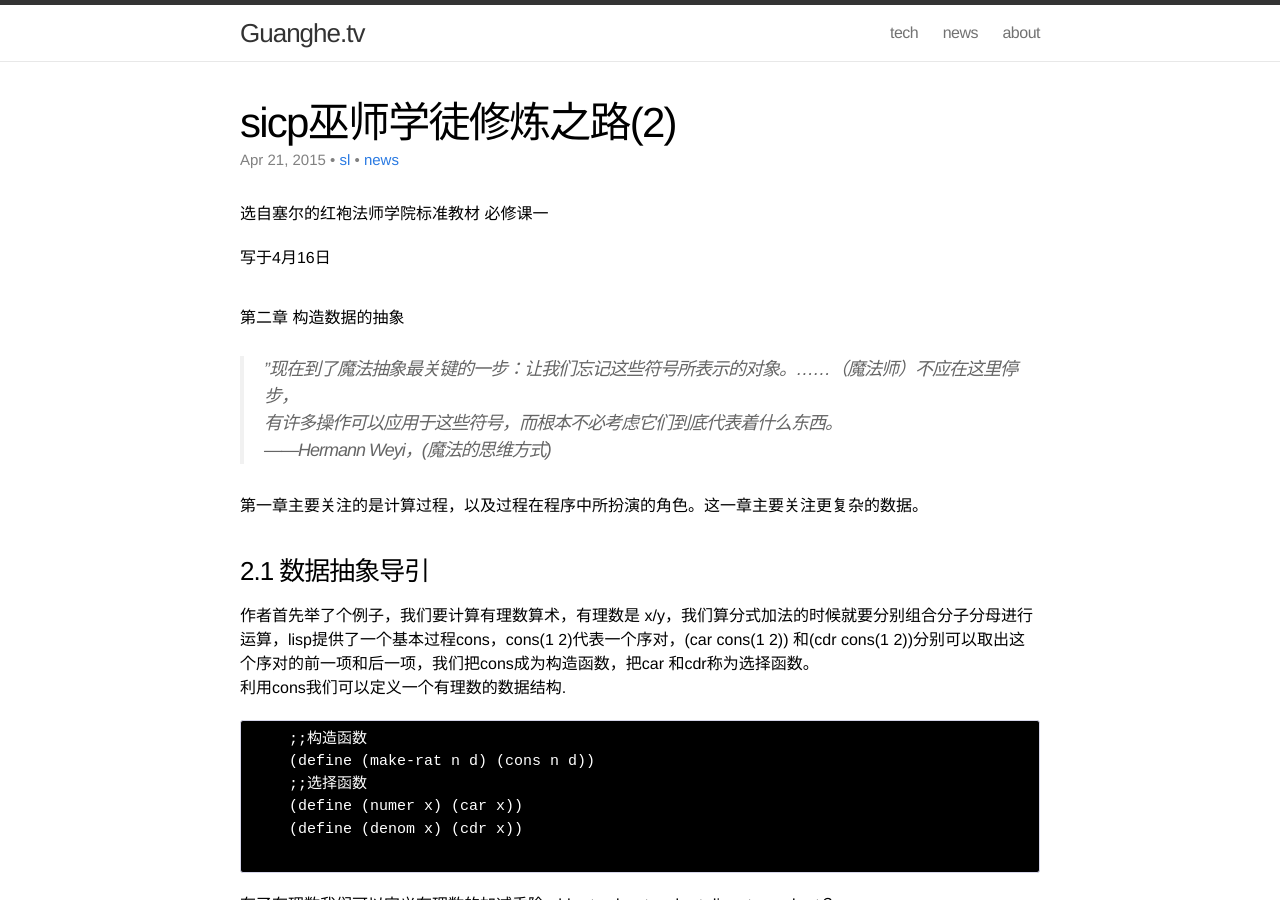
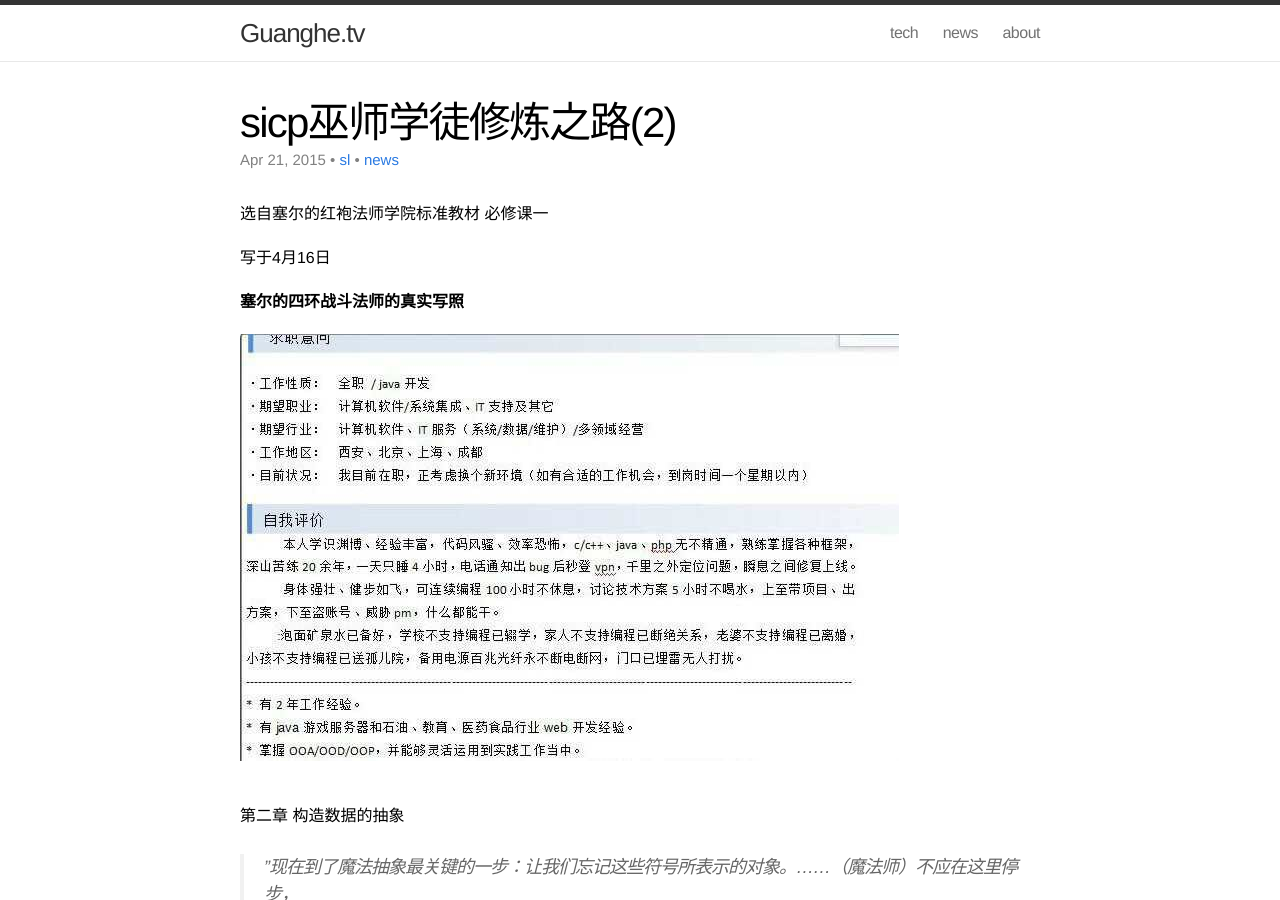
Before and after one commit to guanghetv/guanghetv.github.io, a Jekyll site: the page built from _posts/2015-04-21-How-to-Become-a-Wizard-in-Real-world(2).markdown, in a window 1280 px wide and 900 px high. Built offline with Jekyll 4.4.1, drawn with Linux system fonts in a browser that asks for light colours; Markdown is read by kramdown in place of the engine named in the settings; comment, search, counter and statistics services are not loaded.

Commit message:
add picture

```diff
--- a/_posts/2015-04-21-How-to-Become-a-Wizard-in-Real-world(2).markdown
+++ b/_posts/2015-04-21-How-to-Become-a-Wizard-in-Real-world(2).markdown
@@ -8,6 +8,10 @@ author: "sl"
 选自塞尔的红袍法师学院标准教材 必修课一
 
 写于4月16日
+
+**塞尔的四环战斗法师的真实写照**
+
+![Alt text](/assets/aNewLevel.jpg)
 
 #第二章 构造数据的抽象
 
```
Also changed, not shown: assets/aNewLevel.jpg (added).
